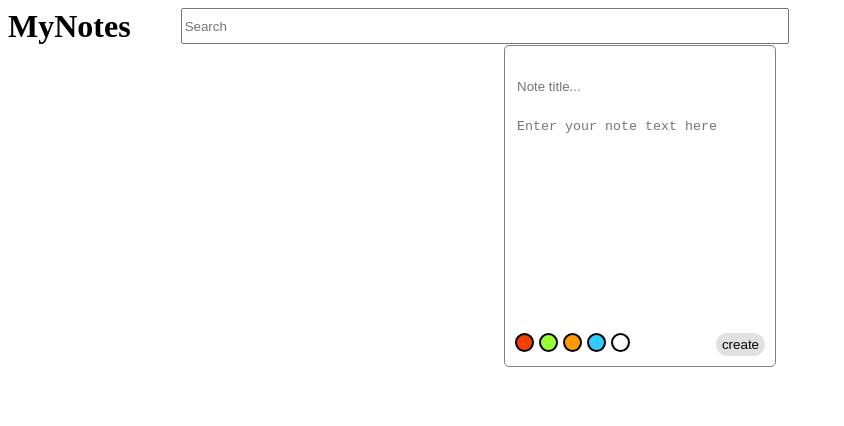
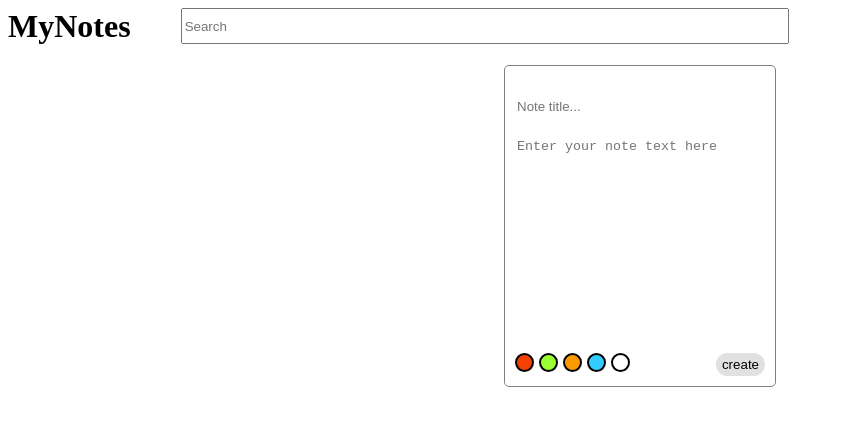
Before and after one commit to DoctorLapen/MyNotes, a React (Create React App) app: page / in a window 1280 px wide. Shown: the top 426 px of the page, without its empty margins (0-844 px from the left). Built offline with nearby package versions, Linux system fonts and the light colour scheme.

Commit message:
Change grid layout in NoteSpace

```diff
--- /dev/null
+++ b/src/App.css
@@ -0,0 +1,5 @@
+.app{
+    display:flex;
+    flex-direction: column;
+    gap:20px;
+}
--- a/src/App.js
+++ b/src/App.js
@@ -4,6 +4,7 @@ import { useEffect, useState } from 'react'
 import "./NoteSpace.css"
 import CreateNote from './CreateNote';
 import Header from './Header';
+import "./App.css"
 
 const App = () => {
   const [isFirstRender,SetFirstRender] = useState(true);
@@ -61,7 +62,7 @@ const App = () => {
 
 
   return (
-    <div>
+    <div className="app">
     <Header search={setSearchText}/>
     <main>
       <CreateNote addNote={addNote}/>
--- a/src/NoteSpace.css
+++ b/src/NoteSpace.css
@@ -1,5 +1,5 @@
 .noteSpace{
     display:grid;
-    grid-template-columns: repeat(5,250px);
-    gap:10px;
+    grid-template-columns: repeat(6,1fr);
+    gap:15px;
 }
```
